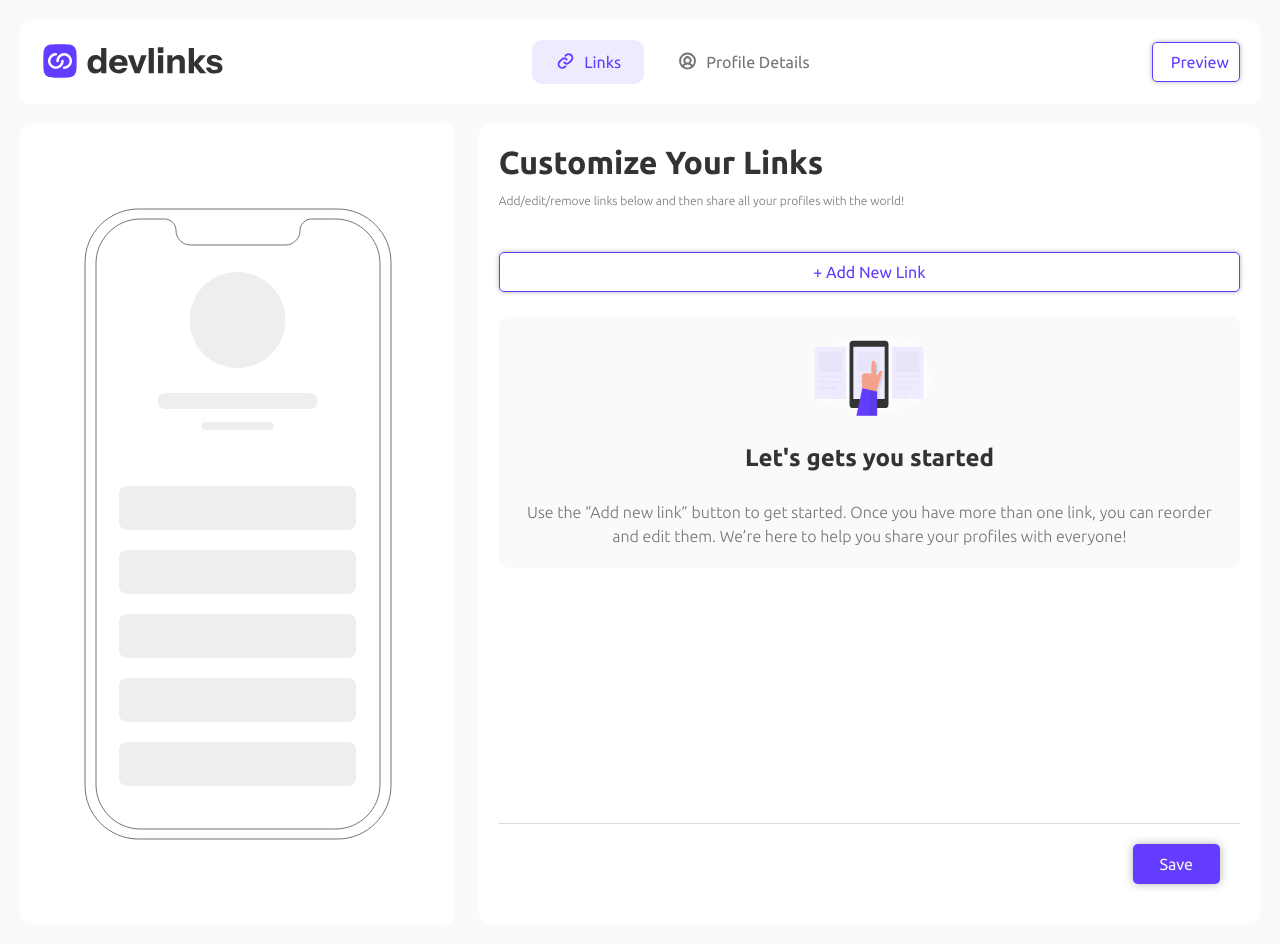
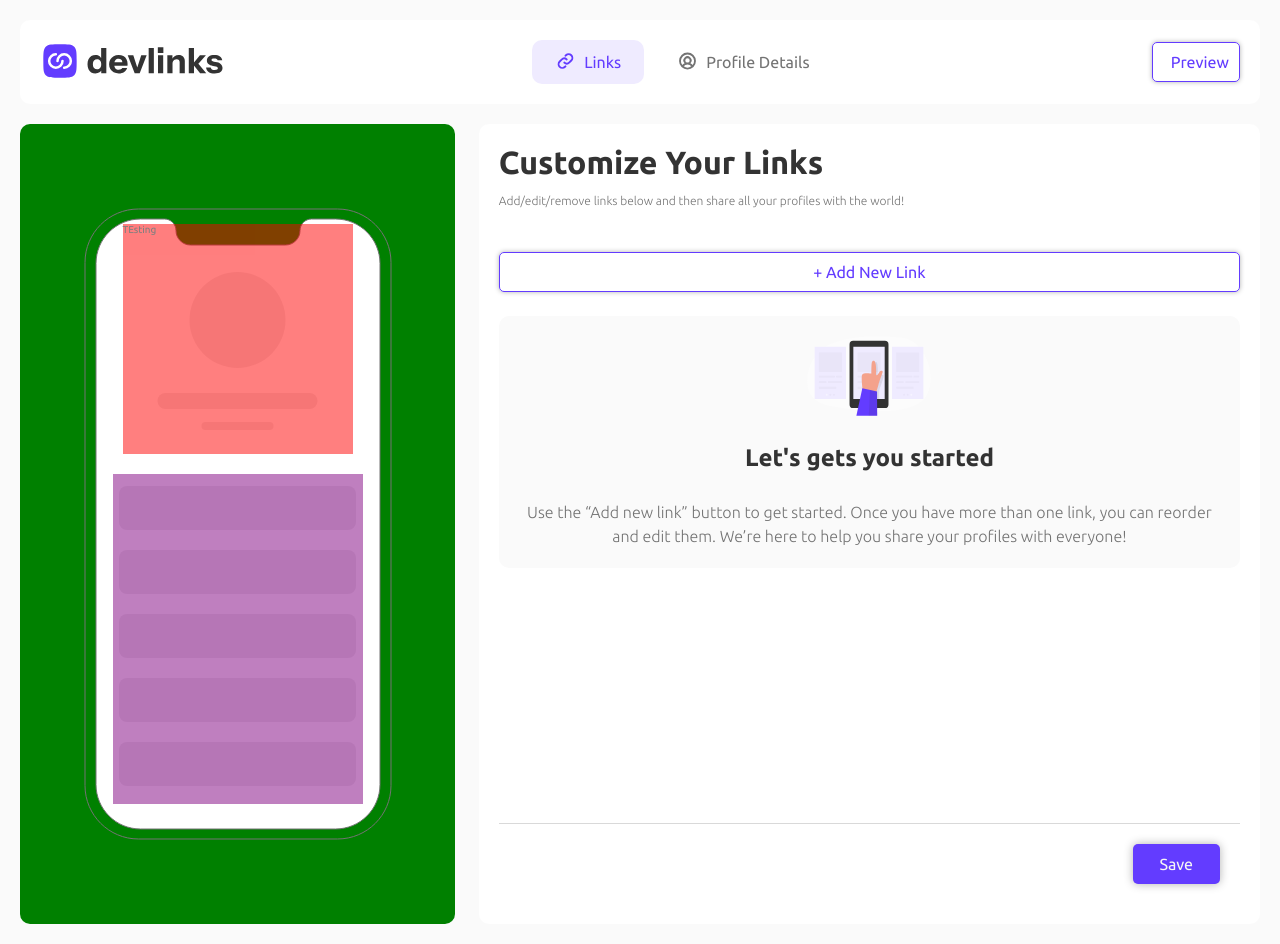
Before and after one commit to hidalest/link-sharing-app, a React (Vite) app: page /home in a window 1280 px wide. Built offline with nearby package versions, Linux system fonts and the light colour scheme.

Commit message:
feat: started the development of the functionlaity of the store to save information of the user profile

```diff
--- a/src/components/PhoneMockup/PhoneMockup.module.scss
+++ b/src/components/PhoneMockup/PhoneMockup.module.scss
@@ -7,8 +7,20 @@
   align-items: center;
   justify-content: center;
   width: 43.5rem;
+  //TODO: delete this line
+  background-color: green;
 
   position: relative;
+
+  .profileInformationContainer {
+    position: absolute;
+    // TODO: delete this
+    background-color: red;
+    opacity: 0.5;
+    top: 10rem;
+    width: 23rem;
+    height: 23rem;
+  }
 
   .linkContainer {
     position: absolute;
@@ -16,6 +28,9 @@
     width: 25rem;
     height: 33rem;
     overflow-y: auto;
+    //TODO: delete this line
+    background-color: purple;
+    opacity: 0.5;
 
     .link {
       background-color: $red;
--- a/src/components/PhoneMockup/PhoneMockup.tsx
+++ b/src/components/PhoneMockup/PhoneMockup.tsx
@@ -20,6 +20,9 @@ export const PhoneMockup = ({
   return (
     <Card priority='white' className={styles['phone-mockup']}>
       <img src={phoneMockupImage} alt='' />
+      <section className={styles.profileInformationContainer}>
+        <p>TEsting</p>
+      </section>
       <section className={styles.linkContainer}>
         {userLinks
           .filter((link) => link.isValid === true)
--- a/src/layout/HomeLinks/LinkForm/LinkForm.tsx
+++ b/src/layout/HomeLinks/LinkForm/LinkForm.tsx
@@ -130,6 +130,7 @@ const LinkForm = (props: LinkFormProps) => {
           label={'Link'}
           ref={inputRef}
           timeOnCheck={500}
+          isRequired
         />
       </form>
       <section className={styles.inputColorContainer}>
--- a/src/layout/HomeLinks/ProfileDetailsForm/ProfileDetailsForm.tsx
+++ b/src/layout/HomeLinks/ProfileDetailsForm/ProfileDetailsForm.tsx
@@ -7,6 +7,8 @@ import { CardInputImage } from './components/CardInput/CardInput';
 
 import Button from '../../../components/UI/Button/Button';
 import styles from './ProfileDetails.module.scss';
+import { useAppDispatch } from '../../../hooks/hooks';
+import { userProfileActions } from '../../../store/store';
 
 interface InputsDataProps {
   firstNameInputData: {
@@ -23,6 +25,7 @@ interface InputsDataProps {
   };
 }
 export const ProfileDetailsForm = (props: profileDetailsProps) => {
+  const userProfileDispatch = useAppDispatch();
   const {
     heading,
     headingInstructions,
@@ -106,9 +109,23 @@ export const ProfileDetailsForm = (props: profileDetailsProps) => {
 
   const onSubmitFormHandler = (e: FormEvent) => {
     e.preventDefault();
-    console.log('firstName', inputsData.firstNameInputData);
-    console.log('lastName', inputsData.lastNameInputData);
-    console.log('email', inputsData.emailInputData);
+    const { firstNameInputData, lastNameInputData, emailInputData } =
+      inputsData;
+
+    const areInputsValid =
+      firstNameInputData.isValid &&
+      lastNameInputData.isValid &&
+      emailInputData.isValid;
+
+    if (areInputsValid) {
+      userProfileDispatch(
+        userProfileActions.updateUserProfile({
+          firstName: firstNameInputData.inputValue || '',
+          lastName: lastNameInputData.inputValue || '',
+          email: emailInputData.inputValue || '',
+        })
+      );
+    }
   };
 
   return (
```
